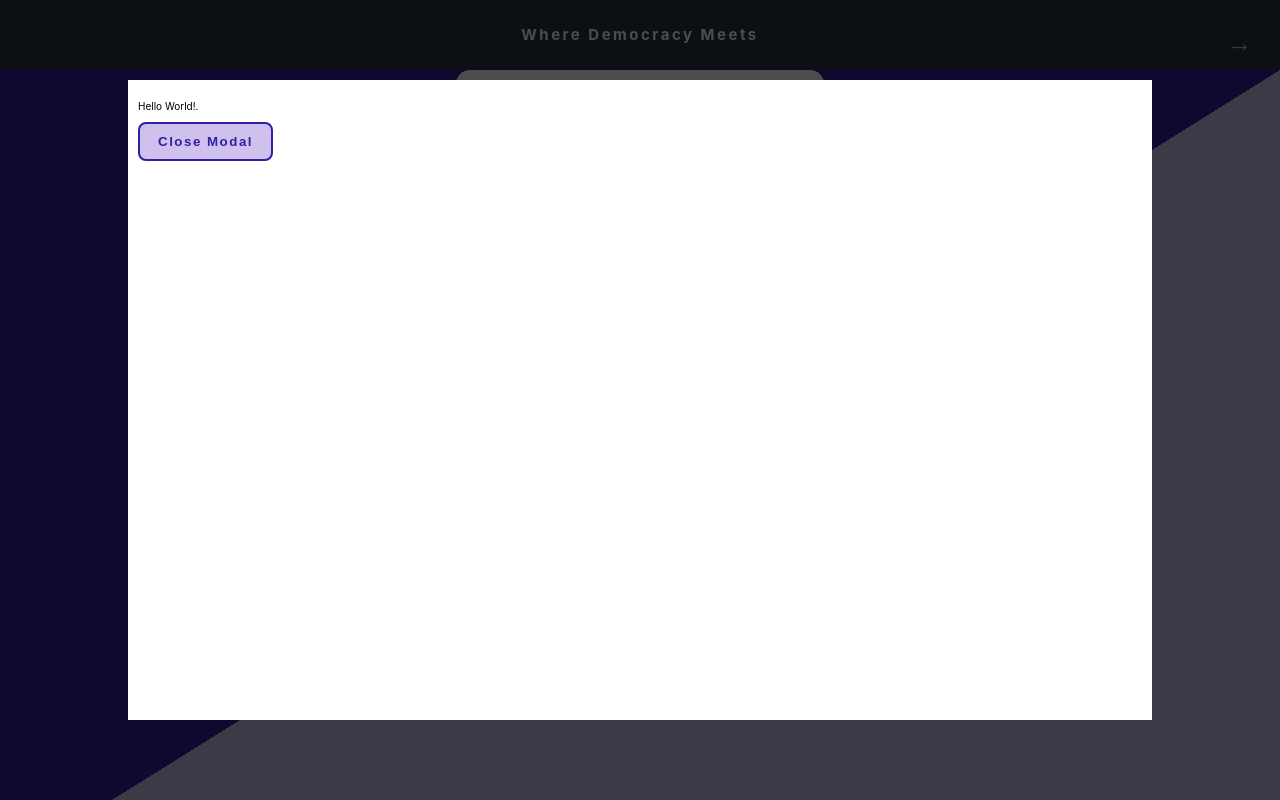
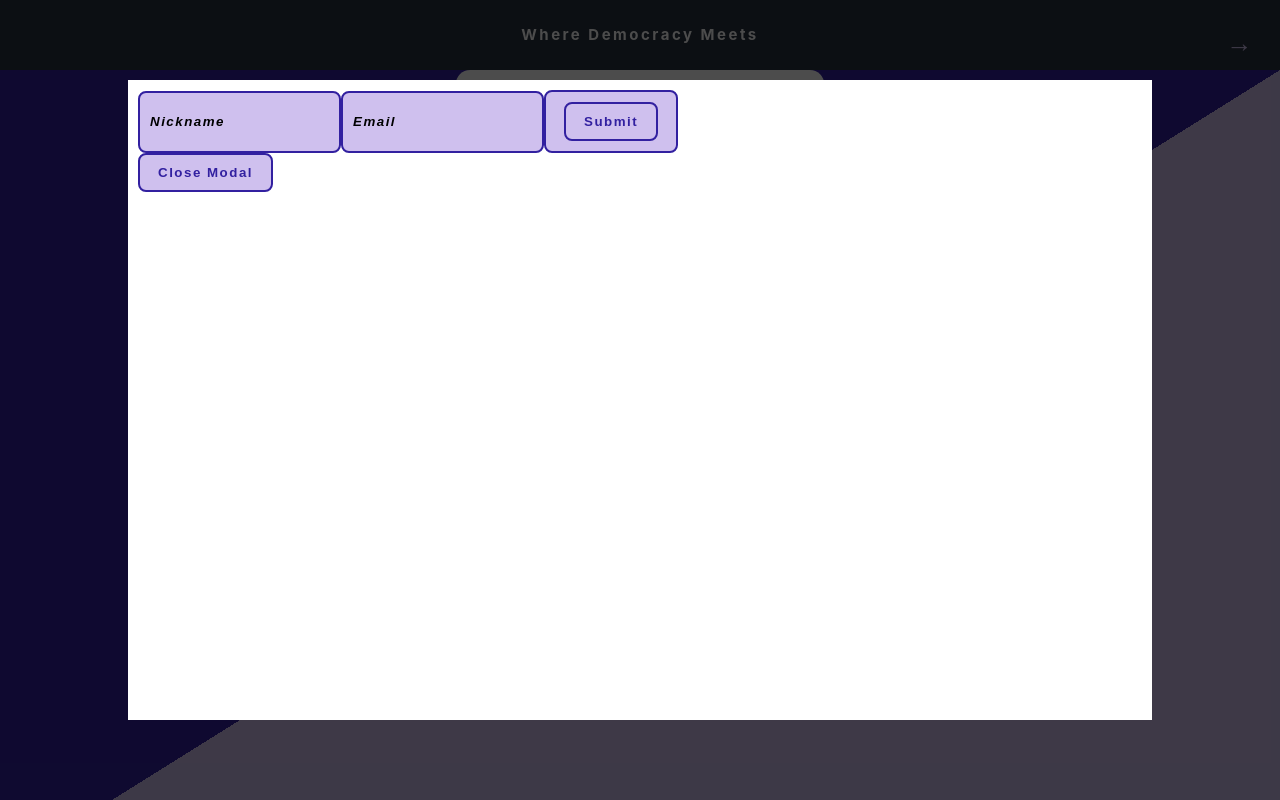
Before and after one commit to aaspinwall/collab, a Next.js app in the folder frontend/: page /development in a window 1280 px wide. Both pictures are taken after a click on the button "Open Modal". Shown: the top 800 px of the page. Built offline with nearby package versions, Linux system fonts and the light colour scheme.

Commit message:
refactor Modal component to make it reusable receiving children components

```diff
--- a/frontend/components/ui/modal/index.jsx
+++ b/frontend/components/ui/modal/index.jsx
@@ -1,7 +1,7 @@
 import React, { useState } from 'react';
 import ClientOnlyPortal from './ClientOnlyPortal';
 
-const Modal = () => {
+const Modal = ({children}) => {
     const [open, setOpen] = useState()
 
     return (
@@ -13,9 +13,7 @@ const Modal = () => {
             <ClientOnlyPortal>
               <div className="backdrop">
                 <div className="modal">
-                  <p>
-                    Hello World!.
-                  </p>
+                 { children }
                   <button type="button" onClick={() => setOpen(false)}>
                     Close Modal
                   </button>
--- a/frontend/pages/development/index.js
+++ b/frontend/pages/development/index.js
@@ -3,6 +3,7 @@ import Timer from "../../components/timer";
 import Card from "../../components/ui/card";
 import CopyToClipBoardButton from "../../components/ui/copytoclipboard";
 import Modal from "../../components/ui/modal";
+import UserForm from "../../components/UserForm"
 
 export default function Development() {
   // Testing Copy to clipboard
@@ -43,7 +44,9 @@ export default function Development() {
         <CopyToClipBoardButton text={textToBeCopied} />
       </Card>
       <Timer time={50} {...state} />
-      <Modal />
+      <Modal>
+        <UserForm />
+      </Modal>
     </>
   );
 }
```
